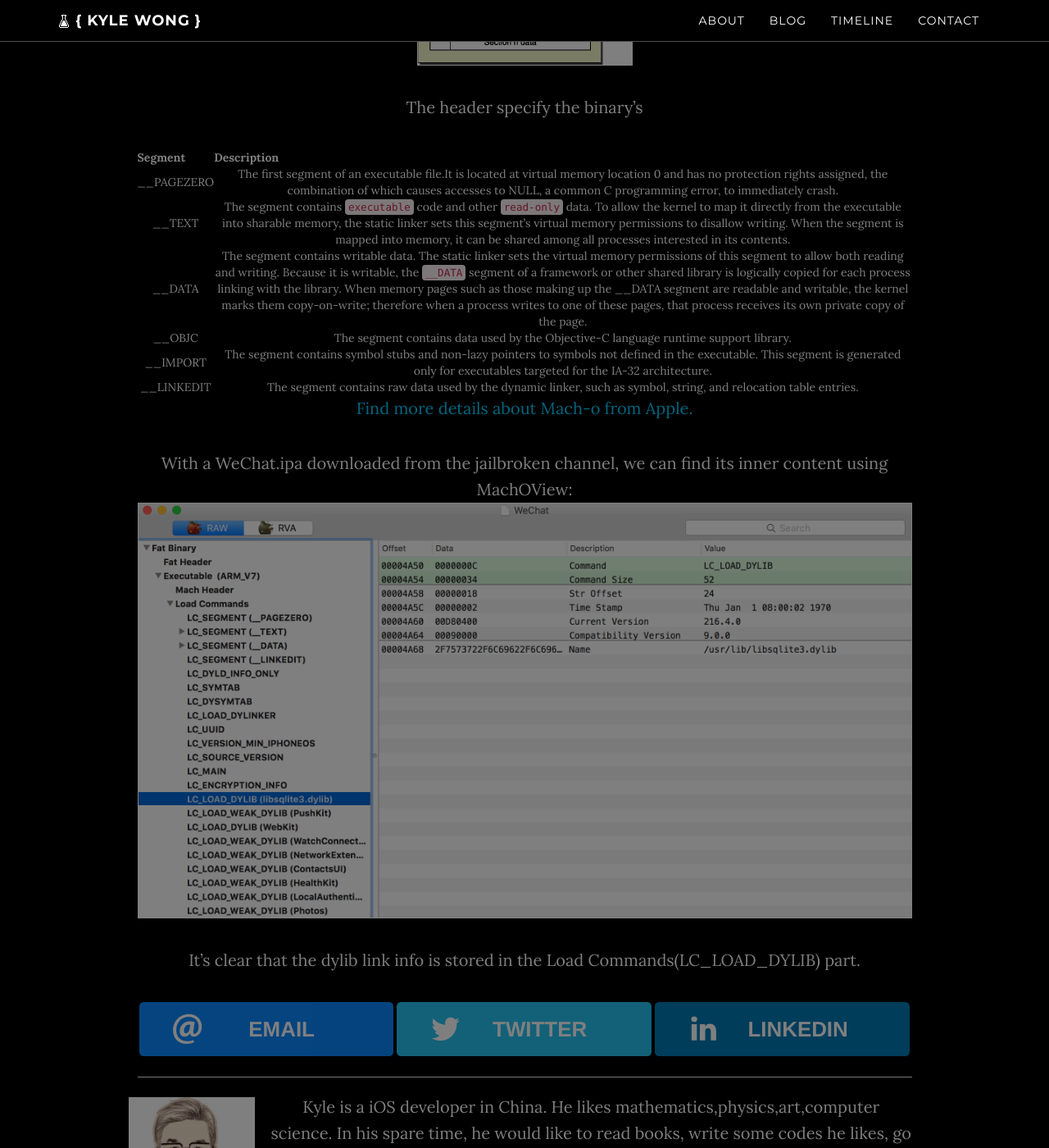
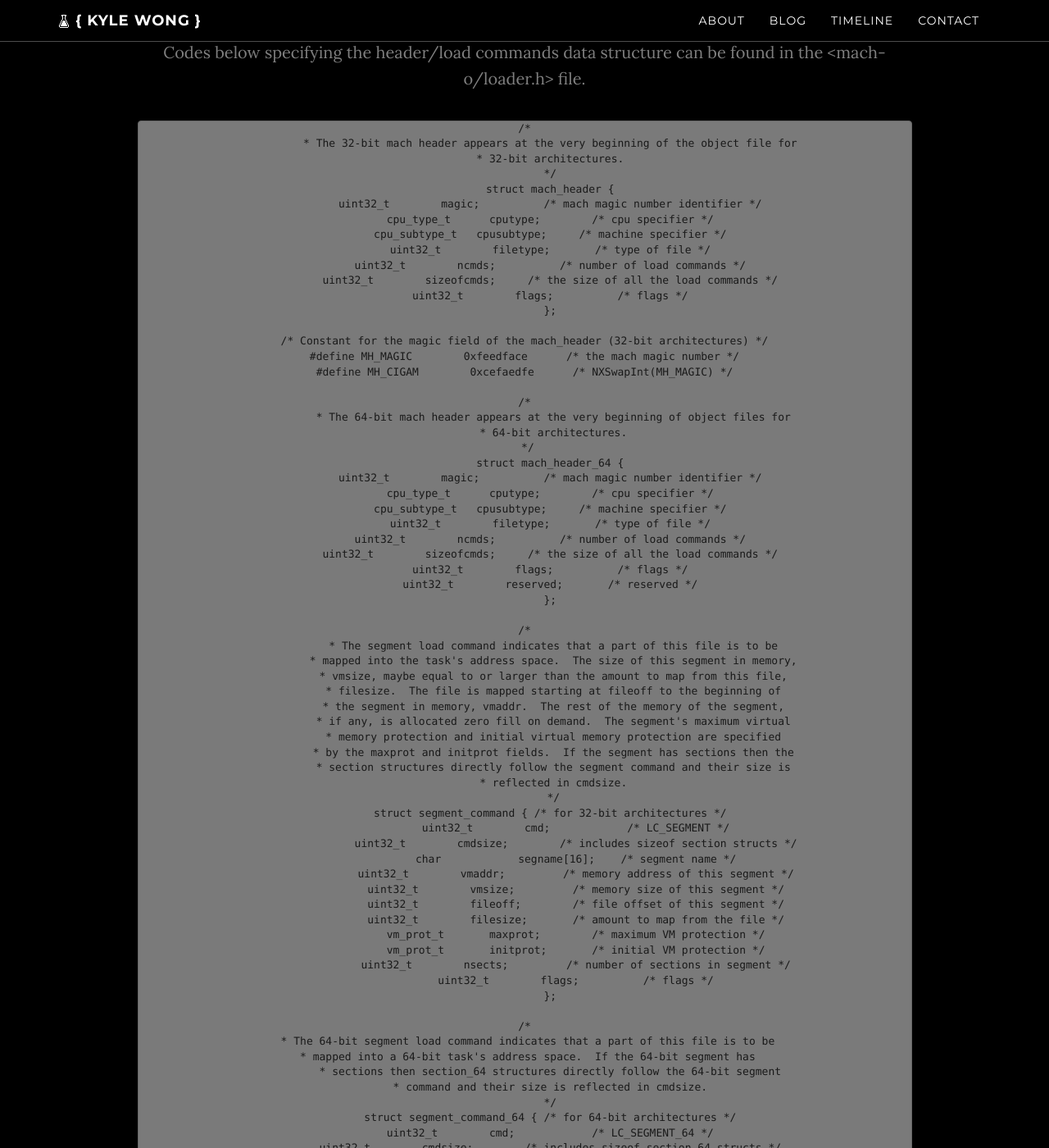
Before and after one commit to kangwang1988/kangwang1988.github.io, a Jekyll site: the page built from _posts/2016-03-27-how-to-rob-wechat-red-envelop-automatically.md, in a window 1280 px wide and 1400 px high, scrolled down 877 px. Shown: the whole window at 82% size. Built offline with Jekyll 4.4.1, drawn with Linux system fonts in a browser that asks for light colours; nearby versions of some CDN libraries; comment, search, counter and statistics services are not loaded; a style sheet for code colours, icons or effects is not loaded; some of the changed text lies outside the part shown.

Commit message:
New post & resource.

```diff
--- a/_posts/2016-03-27-how-to-rob-wechat-red-envelop-automatically.md
+++ b/_posts/2016-03-27-how-to-rob-wechat-red-envelop-automatically.md
@@ -16,11 +16,89 @@ tags: [ 'tutorial' ]
 
 	Mach-o file format is the standard used to store program and library on disk in the Mac App Binary Interface(ABI).
 
-A typical Mach-o file is given below:
 
 ![Mach-o file format](https://raw.githubusercontent.com/kangwang1988/kangwang1988.github.io/master/img/mach_o_segments.gif)
 
-The header specify the binary's
+Codes below specifying the header/load commands data structure can be found in the <mach-o/loader.h> file.
+
+	/*
+ 	* The 32-bit mach header appears at the very beginning of the object file for
+ 	* 32-bit architectures.
+ 	*/
+		struct mach_header {
+		uint32_t	magic;		/* mach magic number identifier */
+		cpu_type_t	cputype;	/* cpu specifier */
+		cpu_subtype_t	cpusubtype;	/* machine specifier */
+		uint32_t	filetype;	/* type of file */
+		uint32_t	ncmds;		/* number of load commands */
+		uint32_t	sizeofcmds;	/* the size of all the load commands */
+		uint32_t	flags;		/* flags */
+		};
+
+	/* Constant for the magic field of the mach_header (32-bit architectures) */
+	#define	MH_MAGIC	0xfeedface	/* the mach magic number */
+	#define MH_CIGAM	0xcefaedfe	/* NXSwapInt(MH_MAGIC) */
+
+	/*
+ 	 * The 64-bit mach header appears at the very beginning of object files for
+ 	 * 64-bit architectures.
+	 */
+		struct mach_header_64 {
+		uint32_t	magic;		/* mach magic number identifier */
+		cpu_type_t	cputype;	/* cpu specifier */
+		cpu_subtype_t	cpusubtype;	/* machine specifier */
+		uint32_t	filetype;	/* type of file */
+		uint32_t	ncmds;		/* number of load commands */
+		uint32_t	sizeofcmds;	/* the size of all the load commands */
+		uint32_t	flags;		/* flags */
+		uint32_t	reserved;	/* reserved */
+		};
+
+	/*
+ 	 * The segment load command indicates that a part of this file is to be
+ 	 * mapped into the task's address space.  The size of this segment in memory,
+ 	 * vmsize, maybe equal to or larger than the amount to map from this file,
+ 	 * filesize.  The file is mapped starting at fileoff to the beginning of
+ 	 * the segment in memory, vmaddr.  The rest of the memory of the segment,
+ 	 * if any, is allocated zero fill on demand.  The segment's maximum virtual
+ 	 * memory protection and initial virtual memory protection are specified
+ 	 * by the maxprot and initprot fields.  If the segment has sections then the
+ 	 * section structures directly follow the segment command and their size is
+ 	 * reflected in cmdsize.
+ 	 */
+		struct segment_command { /* for 32-bit architectures */
+			uint32_t	cmd;		/* LC_SEGMENT */
+			uint32_t	cmdsize;	/* includes sizeof section structs */
+			char		segname[16];	/* segment name */
+			uint32_t	vmaddr;		/* memory address of this segment */
+			uint32_t	vmsize;		/* memory size of this segment */
+			uint32_t	fileoff;	/* file offset of this segment */
+			uint32_t	filesize;	/* amount to map from the file */
+			vm_prot_t	maxprot;	/* maximum VM protection */
+			vm_prot_t	initprot;	/* initial VM protection */
+			uint32_t	nsects;		/* number of sections in segment */
+			uint32_t	flags;		/* flags */
+		};
+
+	/*
+	 * The 64-bit segment load command indicates that a part of this file is to be
+	 * mapped into a 64-bit task's address space.  If the 64-bit segment has
+ 	* sections then section_64 structures directly follow the 64-bit segment
+ 	* command and their size is reflected in cmdsize.
+ 	*/
+		struct segment_command_64 { /* for 64-bit architectures */
+		uint32_t	cmd;		/* LC_SEGMENT_64 */
+		uint32_t	cmdsize;	/* includes sizeof section_64 structs */
+		char		segname[16];	/* segment name */
+		uint64_t	vmaddr;		/* memory address of this segment */
+		uint64_t	vmsize;		/* memory size of this segment */
+		uint64_t	fileoff;	/* file offset of this segment */
+		uint64_t	filesize;	/* amount to map from the file */
+		vm_prot_t	maxprot;	/* maximum VM protection */
+		vm_prot_t	initprot;	/* initial VM protection */
+		uint32_t	nsects;		/* number of sections in segment */
+		uint32_t	flags;		/* flags */
+		};
 
 Segment | Description
 ------------ | -------------
```
